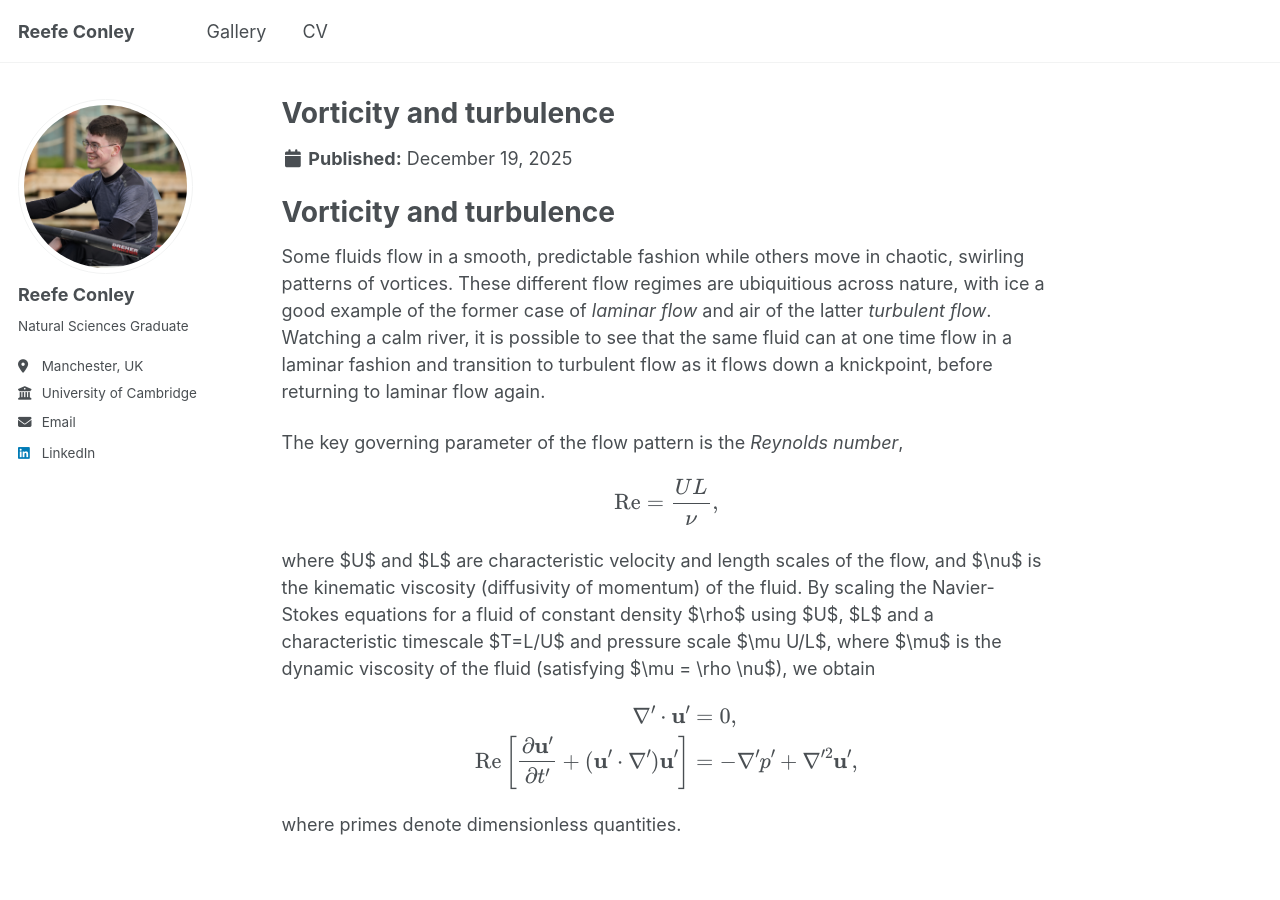
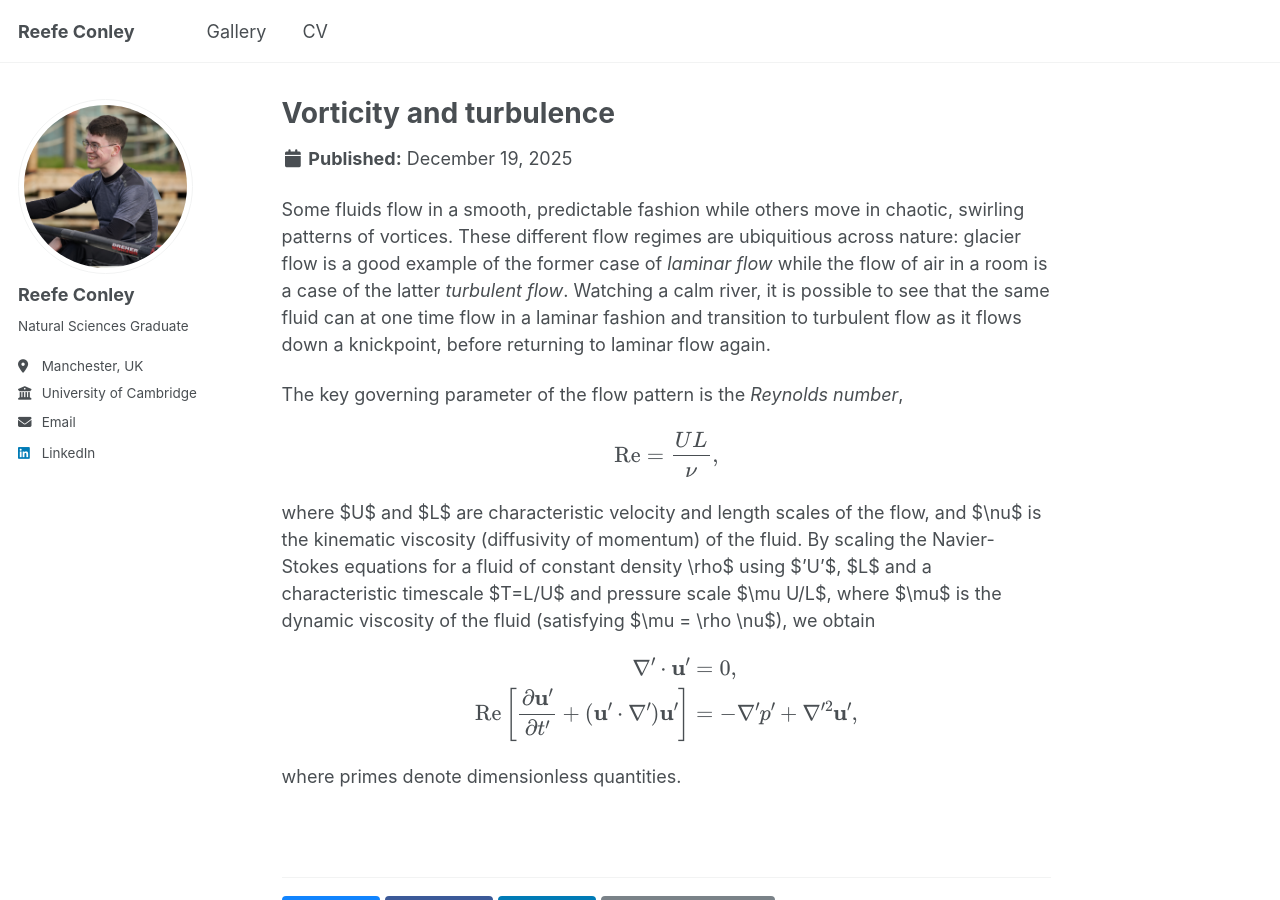
Before and after one commit to reefeconley/reefeconley.github.io, a Jekyll site: the page built from _portfolio/portfolio-1.md, in a window 1280 px wide and 900 px high. Built offline with Jekyll 4.4.1, drawn with Linux system fonts in a browser that asks for light colours; a script that is not in the unit is left out.

Commit message:
Update portfolio-1.md

```diff
--- a/_portfolio/portfolio-1.md
+++ b/_portfolio/portfolio-1.md
@@ -4,9 +4,7 @@
 collection: portfolio
 ---
 
-# Vorticity and turbulence
-
-Some fluids flow in a smooth, predictable fashion while others move in chaotic, swirling patterns of vortices. These different flow regimes are ubiquitious across nature, with ice a good example of the former case of *laminar flow* and air of the latter *turbulent flow*. Watching a calm river, it is possible to see that the same fluid can at one time flow in a laminar fashion and transition to turbulent flow as it flows down a knickpoint, before returning to laminar flow again.
+Some fluids flow in a smooth, predictable fashion while others move in chaotic, swirling patterns of vortices. These different flow regimes are ubiquitious across nature: glacier flow is a good example of the former case of *laminar flow* while the flow of air in a room is a case of the latter *turbulent flow*. Watching a calm river, it is possible to see that the same fluid can at one time flow in a laminar fashion and transition to turbulent flow as it flows down a knickpoint, before returning to laminar flow again.
 
 The key governing parameter of the flow pattern is the *Reynolds number*,
 
@@ -14,7 +12,7 @@
 \text{Re} = \frac{UL}{\nu},
 $$
 
-where $U$ and $L$ are characteristic velocity and length scales of the flow, and $\nu$ is the kinematic viscosity (diffusivity of momentum) of the fluid. By scaling the Navier-Stokes equations for a fluid of constant density $\rho$ using $U$, $L$ and a characteristic timescale $T=L/U$ and pressure scale $\mu U/L$, where $\mu$ is the dynamic viscosity of the fluid (satisfying $\mu = \rho \nu$), we obtain
+where $U$ and $L$ are characteristic velocity and length scales of the flow, and $\nu$ is the kinematic viscosity (diffusivity of momentum) of the fluid. By scaling the Navier-Stokes equations for a fluid of constant density \rho$ using $'U'$, $L$ and a characteristic timescale $T=L/U$ and pressure scale $\mu U/L$, where $\mu$ is the dynamic viscosity of the fluid (satisfying $\mu = \rho \nu$), we obtain
 
 $$
 \begin{aligned}
```
